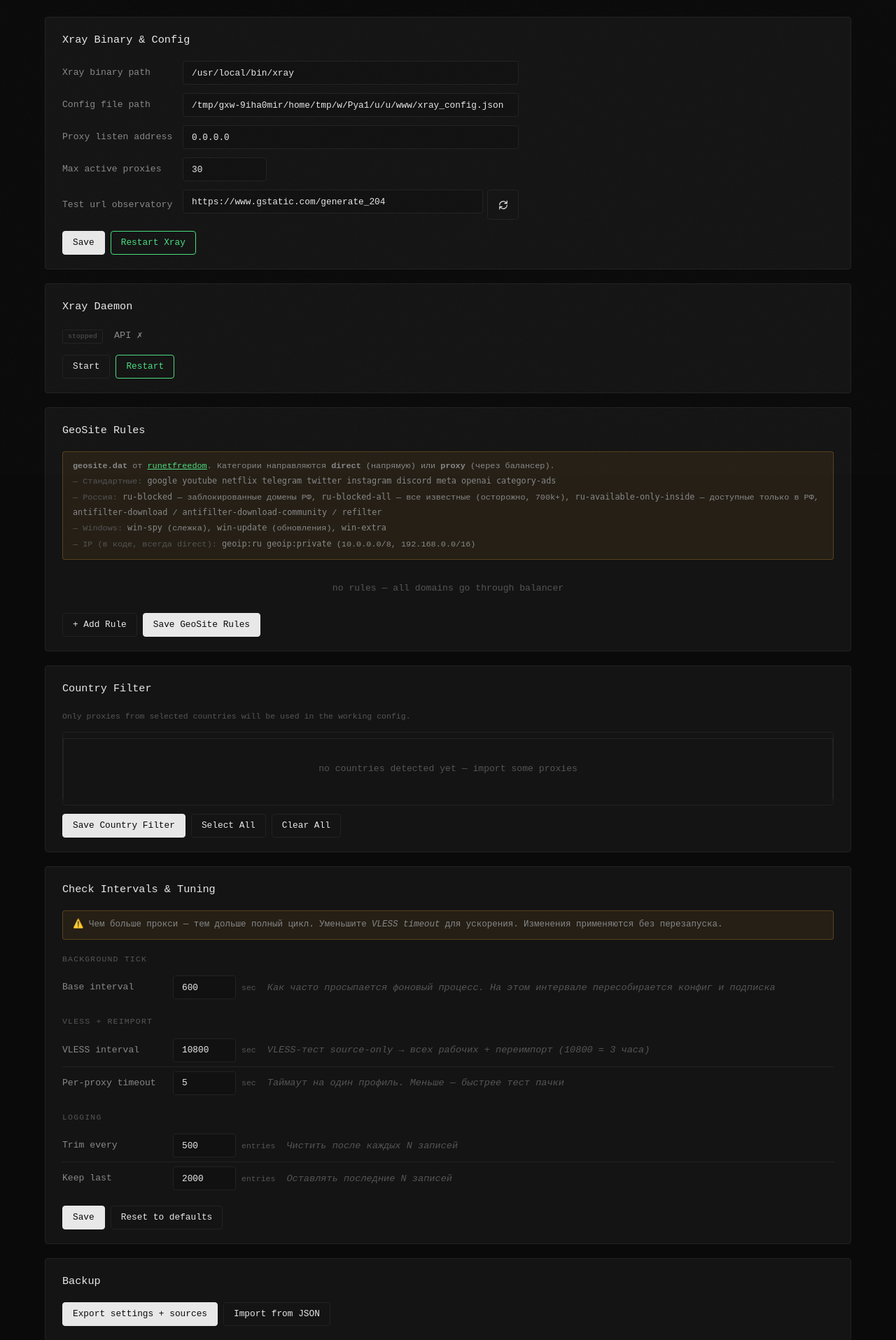
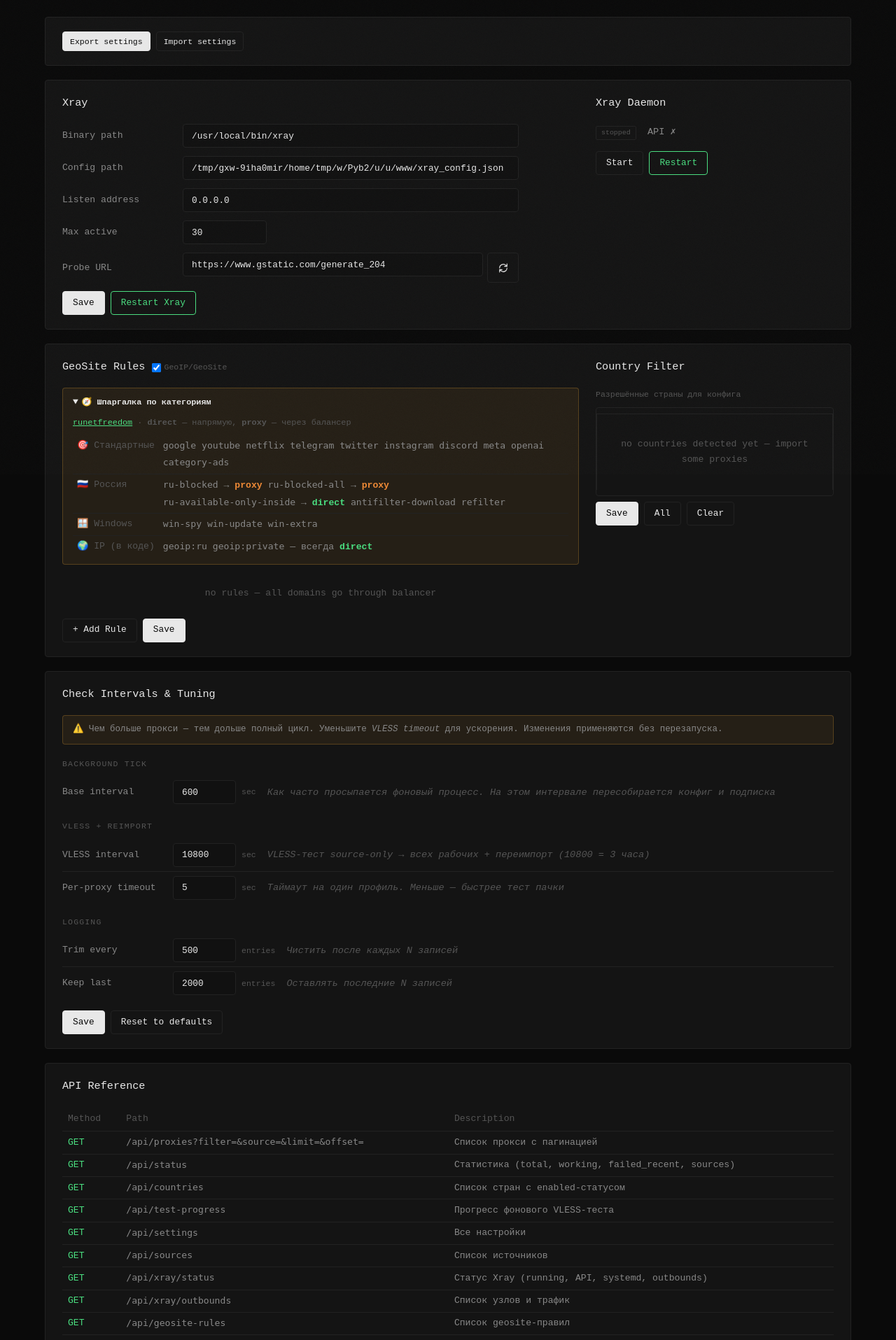
Before and after one commit to prasx/vless-manager-proxy, a Flask app: page /settings in a window 1280 px wide. Shown: the part 122-2037 px from the top of the page at 70% size. Run offline with Flask 3, Linux system fonts and the light colour scheme; data comes from the database, SQL or seed files in the repository; data that the repository does not hold is empty.

Commit message:
setting update

```diff
--- a/app/db.py
+++ b/app/db.py
@@ -115,6 +115,7 @@ def init_db():
         "log_trim_every": "500",
         "log_keep": "2000",
         "geosite_rules": '[]',
+        "geo_enabled": "true",
     }
     for k, v in defaults.items():
         c.execute("INSERT OR IGNORE INTO settings (key, value) VALUES (?, ?)", (k, v))
--- a/app/routes/api.py
+++ b/app/routes/api.py
@@ -302,7 +302,7 @@ def api_settings_get():
 def api_settings_set():
     """POST /api/settings — сохраняет настройки; при изменении allowed_countries пересобирает конфиг."""
     data = request.get_json(silent=True) or {}
-    needs_rebuild = "allowed_countries" in data
+    needs_rebuild = "allowed_countries" in data or "geo_enabled" in data
     for k, v in data.items():
         Settings.set(k, str(v))
     add_log("INFO", f"Settings updated: {', '.join(data.keys())}")
@@ -352,7 +352,13 @@ def api_backup_import():
     imported = {"settings": 0, "sources": 0}
 
     for k, v in data["settings"].items():
-        Settings.set(k, str(v))
+        cur = Settings.get(k)
+        val = str(v)
+        # Не затираем настроенные geosite-правила пустым массивом из старого бекапа
+        if k == "geosite_rules" and val == "[]" and cur and cur != "[]":
+            add_log("DEBUG", f"Backup: skipped empty geosite_rules (preserving {len(json_module.loads(cur))} existing rules)")
+            continue
+        Settings.set(k, val)
         imported["settings"] += 1
 
     for src in data["sources"]:
--- a/static/settings.js
+++ b/static/settings.js
@@ -32,6 +32,7 @@ async function loadSettings() {
   renderXrayStatus(status);
   loadCountries();
   loadGeositeRules();
+  $('geoEnabled').checked = s.geo_enabled !== 'false';
 }
 
 async function saveSettings() {
@@ -87,6 +88,13 @@ function resetProbeUrl() {
   toast('Probe URL reset to default');
 }
 
+async function toggleGeo() {
+  const val = $('geoEnabled').checked ? 'true' : 'false';
+  const r = await api('POST', '/api/settings', { geo_enabled: val });
+  if (r.error) { toast(r.error, 'error'); $('geoEnabled').checked = val === 'true'; return; }
+  toast(`Geo routing ${val === 'true' ? 'enabled' : 'disabled'}`, 'success');
+}
+
 // ─── GeoSite Rules ───
 
 let geositeRules = [];
@@ -122,16 +130,12 @@ function renderGeositeRules() {
 }
 
 function addGeositeRule() {
+  syncGeositeDomToArray();
   geositeRules.push({ domain: 'geosite:google', outboundTag: 'direct' });
   renderGeositeRules();
 }
 
-function removeGeositeRule(idx) {
-  geositeRules.splice(idx, 1);
-  renderGeositeRules();
-}
-
-async function saveGeositeRules() {
+function syncGeositeDomToArray() {
   const items = document.querySelectorAll('#geositeRulesWrap .tuning-item');
   const rules = [];
   items.forEach(item => {
@@ -141,6 +145,17 @@ async function saveGeositeRules() {
       rules.push({ domain: domain.value.trim(), outboundTag: outbound.value });
     }
   });
+  if (rules.length) geositeRules = rules;
+}
+
+function removeGeositeRule(idx) {
+  geositeRules.splice(idx, 1);
+  renderGeositeRules();
+}
+
+async function saveGeositeRules() {
+  syncGeositeDomToArray();
+  const rules = geositeRules;
   const r = await api('POST', '/api/geosite-rules', { rules });
   if (r.error) { toast(r.error, 'error'); return; }
   toast(`Saved ${r.count} GeoSite rules — config rebuilding...`, 'success');
--- a/static/style.css
+++ b/static/style.css
@@ -348,6 +348,22 @@ td.id { color:var(--text-muted); }
   gap:8px;
   margin-top:16px;
 }
+.settings-cols {
+  display:flex;
+  gap:24px;
+}
+.settings-col {
+  flex:1;
+  min-width:0;
+}
+.settings-col-narrow {
+  max-width:340px;
+  flex-shrink:0;
+}
+@media(max-width:900px) {
+  .settings-cols { flex-direction:column; }
+  .settings-col-narrow { max-width:none; }
+}
 /* Footer */
 .footer {
   margin-top:32px;
--- a/templates/settings.html
+++ b/templates/settings.html
@@ -4,25 +4,35 @@
 {% block content %}
 
 <div class="settings-section">
-  <h2>Xray Binary &amp; Config</h2>
+  <div class="form-actions" style="margin:0">
+    <button class="btn btn-primary btn-sm" onclick="exportBackup()">Export settings</button>
+    <button class="btn btn-sm" onclick="document.getElementById('backupFile').click()">Import settings</button>
+    <input type="file" id="backupFile" accept=".json" style="display:none" onchange="importBackup(event)">
+  </div>
+</div>
+
+<div class="settings-section">
+  <div class="settings-cols">
+    <div class="settings-col">
+      <h2>Xray</h2>
       <div class="form-row">
-    <label>Xray binary path</label>
+        <label>Binary path</label>
         <input type="text" id="xrayBin" class="input" placeholder="e.g. xray or /usr/local/bin/xray">
       </div>
       <div class="form-row">
-    <label>Config file path</label>
-    <input type="text" id="xrayConfigPath" class="input" placeholder="e.g. xray_config.json or /etc/xray/config.json">
+        <label>Config path</label>
+        <input type="text" id="xrayConfigPath" class="input" placeholder="/etc/xray/config.json">
       </div>
       <div class="form-row">
-    <label>Proxy listen address</label>
-    <input type="text" id="proxyListen" class="input" placeholder="0.0.0.0 for LAN, 127.0.0.1 for local only">
+        <label>Listen address</label>
+        <input type="text" id="proxyListen" class="input" placeholder="0.0.0.0 or 127.0.0.1">
       </div>
       <div class="form-row">
-    <label>Max active proxies</label>
+        <label>Max active</label>
         <input type="number" id="maxActiveProxies" class="input" placeholder="30" min="1" max="500" style="max-width:120px">
       </div>
       <div class="form-row">
-    <label>Test url observatory</label>
+        <label>Probe URL</label>
         <div style="display:flex;flex:1;max-width:480px;gap:6px">
           <input type="text" id="probeUrl" class="input" placeholder="https://www.gstatic.com/generate_204" style="flex:1">
           <button class="btn" onclick="resetProbeUrl()" title="Reset to default" style="width:45px;height:43px;padding:0;flex-shrink:0;display:inline-flex;align-items:center;justify-content:center">
@@ -32,62 +42,92 @@
           </button>
         </div>
       </div>
-  <div class="form-actions">
+      <div class="form-actions" style="margin-top:4px">
         <button class="btn btn-primary" onclick="saveSettings()">Save</button>
         <button class="btn btn-apply" onclick="restartXray()">Restart Xray</button>
       </div>
     </div>
-
-<div class="settings-section">
+    <div class="settings-col settings-col-narrow">
       <h2>Xray Daemon</h2>
-  <div id="xrayStatus" class="label" style="margin-bottom:10px">// checking...</div>
-  <div class="form-actions">
+      <div id="xrayStatus" class="label" style="margin-bottom:12px">// checking...</div>
+      <div class="form-actions" style="flex-wrap:wrap">
         <button class="btn" id="btnXrayStart" onclick="startXrayDaemon()">Start</button>
         <button class="btn btn-danger" id="btnXrayStop" onclick="stopXrayDaemon()">Stop</button>
         <button class="btn btn-apply" onclick="restartXray()">Restart</button>
       </div>
     </div>
-
-<div class="settings-section">
-  <h2>GeoSite Rules</h2>
-  <div class="tuning-notice" style="font-size:0.74rem;line-height:1.8">
-    <strong>geosite.dat</strong> от <a href="https://github.com/runetfreedom/russia-v2ray-rules-dat" target="_blank" style="color:var(--green)">runetfreedom</a>.
-    Категории направляются <strong>direct</strong> (напрямую) или <strong>proxy</strong> (через балансер).<br>
-
-    <span style="color:var(--text-muted)">— Стандартные:</span>
-    <code>google</code> <code>youtube</code> <code>netflix</code> <code>telegram</code> <code>twitter</code> <code>instagram</code> <code>discord</code> <code>meta</code> <code>openai</code> <code>category-ads</code><br>
-
-    <span style="color:var(--text-muted)">— Россия:</span>
-    <code>ru-blocked</code> — заблокированные домены РФ,
-    <code>ru-blocked-all</code> — все известные (осторожно, 700k+),
-    <code>ru-available-only-inside</code> — доступные только в РФ,
-    <code>antifilter-download</code> / <code>antifilter-download-community</code> / <code>refilter</code><br>
-
-    <span style="color:var(--text-muted)">— Windows:</span>
-    <code>win-spy</code> (слежка), <code>win-update</code> (обновления), <code>win-extra</code><br>
-
-    <span style="color:var(--text-muted)">— IP (в коде, всегда direct):</span>
-    <code>geoip:ru</code> <code>geoip:private</code> (10.0.0.0/8, 192.168.0.0/16)
-  </div>
-  <div id="geositeRulesWrap"></div>
-  <div class="form-actions" style="margin-top:12px">
-    <button class="btn" onclick="addGeositeRule()">+ Add Rule</button>
-    <button class="btn btn-primary" onclick="saveGeositeRules()">Save GeoSite Rules</button>
   </div>
 </div>
 
 <div class="settings-section">
+  <div class="settings-cols">
+    <div class="settings-col">
+      <h2 style="display:flex;align-items:center;gap:10px">
+        GeoSite Rules
+        <label style="font-size:0.72rem;font-weight:normal;display:flex;align-items:center;gap:4px;cursor:pointer;color:var(--text-muted)">
+          <input type="checkbox" id="geoEnabled" onchange="toggleGeo()" style="cursor:pointer">
+          GeoIP/GeoSite
+        </label>
+      </h2>
+      <details open style="font-size:0.74rem;line-height:1.8" class="tuning-notice">
+        <summary style="cursor:pointer;font-weight:bold;color:var(--text-primary)">
+          🧭 Шпаргалка по категориям
+        </summary>
+        <p style="margin:8px 0 4px;color:var(--text-muted)">
+          <a href="https://github.com/runetfreedom/russia-v2ray-rules-dat" target="_blank" style="color:var(--green)">runetfreedom</a> ·
+          <strong>direct</strong> — напрямую, <strong>proxy</strong> — через балансер</p>
+        <table style="width:100%;border-collapse:collapse;margin-top:6px">
+          <tr style="border-bottom:1px solid var(--border)">
+            <td style="padding:3px 6px;color:var(--text-muted);vertical-align:top;white-space:nowrap">🎯 Стандартные</td>
+            <td style="padding:3px 6px">
+              <code>google</code> <code>youtube</code> <code>netflix</code> <code>telegram</code>
+              <code>twitter</code> <code>instagram</code> <code>discord</code> <code>meta</code>
+              <code>openai</code> <code>category-ads</code>
+            </td>
+          </tr>
+          <tr style="border-bottom:1px solid var(--border)">
+            <td style="padding:3px 6px;color:var(--text-muted);vertical-align:top;white-space:nowrap">🇷🇺 Россия</td>
+            <td style="padding:3px 6px">
+              <code>ru-blocked</code> → <strong style="color:#ed8936">proxy</strong>
+              <code>ru-blocked-all</code> → <strong style="color:#ed8936">proxy</strong><br>
+              <code>ru-available-only-inside</code> → <strong style="color:var(--green)">direct</strong>
+              <code>antifilter-download</code> <code>refilter</code>
+            </td>
+          </tr>
+          <tr style="border-bottom:1px solid var(--border)">
+            <td style="padding:3px 6px;color:var(--text-muted);vertical-align:top;white-space:nowrap">🪟 Windows</td>
+            <td style="padding:3px 6px">
+              <code>win-spy</code> <code>win-update</code> <code>win-extra</code>
+            </td>
+          </tr>
+          <tr>
+            <td style="padding:3px 6px;color:var(--text-muted);vertical-align:top;white-space:nowrap">🌍 IP (в коде)</td>
+            <td style="padding:3px 6px">
+              <code>geoip:ru</code> <code>geoip:private</code> — всегда <strong style="color:var(--green)">direct</strong>
+            </td>
+          </tr>
+        </table>
+      </details>
+      <div id="geositeRulesWrap"></div>
+      <div class="form-actions" style="margin-top:12px">
+        <button class="btn" onclick="addGeositeRule()">+ Add Rule</button>
+        <button class="btn btn-primary" onclick="saveGeositeRules()">Save</button>
+      </div>
+    </div>
+    <div class="settings-col settings-col-narrow">
       <h2>Country Filter</h2>
-  <p style="font-size:0.72rem;color:var(--text-muted);margin-bottom:12px">Only proxies from selected countries will be used in the working config.</p>
-  <div id="countryFilterWrap" style="max-height:300px;overflow-y:auto;border:1px solid var(--border);border-radius:4px;padding:8px 0">
-    <table style="width:100%;font-size:0.82rem">
+      <p style="font-size:0.72rem;color:var(--text-muted);margin-bottom:8px">Разрешённые страны для конфига</p>
+      <div style="max-height:300px;overflow-y:auto;border:1px solid var(--border);border-radius:4px;padding:8px 0">
+        <table style="width:100%;font-size:0.8rem">
           <tbody id="countryFilterBody"></tbody>
         </table>
       </div>
-  <div class="form-actions" style="margin-top:12px">
-    <button class="btn btn-primary" onclick="saveCountryFilter()">Save Country Filter</button>
-    <button class="btn" onclick="selectAllCountries(true)">Select All</button>
-    <button class="btn" onclick="selectAllCountries(false)">Clear All</button>
+      <div class="form-actions" style="margin-top:8px;flex-wrap:wrap">
+        <button class="btn btn-primary" onclick="saveCountryFilter()">Save</button>
+        <button class="btn" onclick="selectAllCountries(true)">All</button>
+        <button class="btn" onclick="selectAllCountries(false)">Clear</button>
+      </div>
+    </div>
   </div>
 </div>
 
@@ -147,15 +187,6 @@
   </div>
 </div>
 
-<div class="settings-section">
-  <h2>Backup</h2>
-  <div class="form-actions">
-    <button class="btn btn-primary" onclick="exportBackup()">Export settings + sources</button>
-    <button class="btn" onclick="document.getElementById('backupFile').click()">Import from JSON</button>
-    <input type="file" id="backupFile" accept=".json" style="display:none" onchange="importBackup(event)">
-  </div>
-</div>
-
 <div class="settings-section" style="overflow-x:auto">
   <h2>API Reference</h2>
   <table style="width:100%;border-collapse:collapse;font-size:0.78rem">
```
Also changed, not shown: app/xray_configurator.py (+25 -14 lines). Lines whose indentation alone changed are shown as unchanged.
